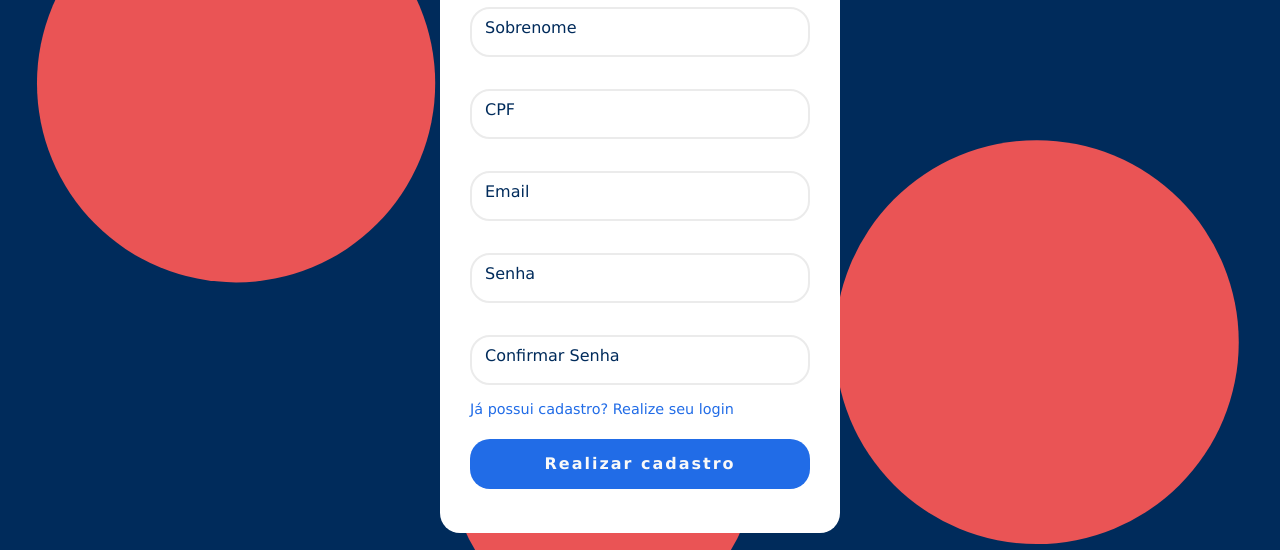
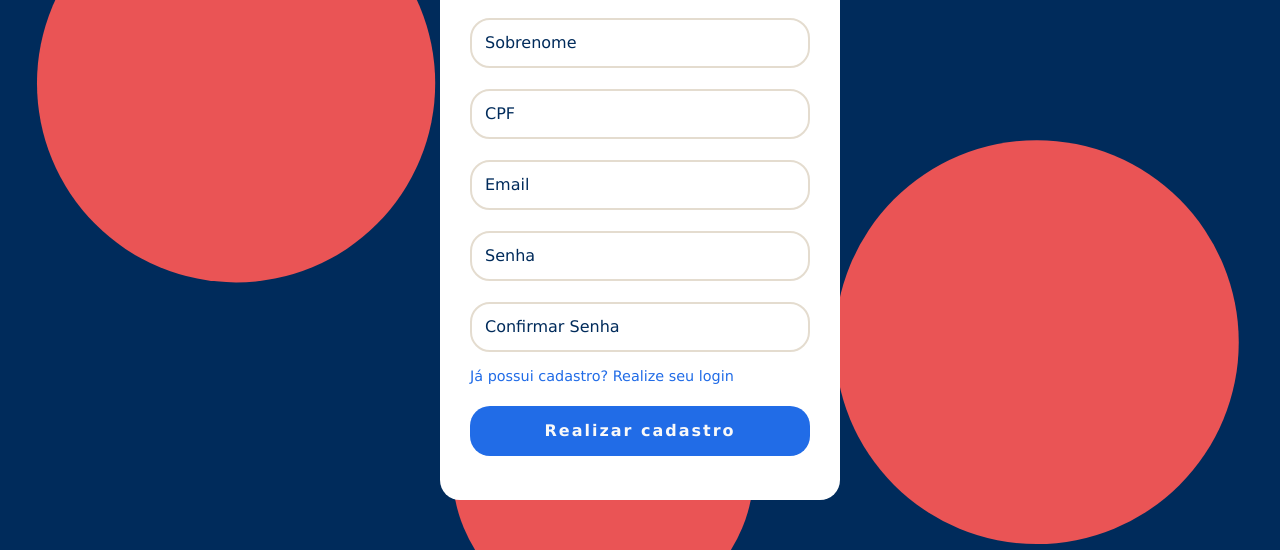
Before and after one commit to ahcaio/Gynvagas, a plain HTML site: page cadastro.html in a window 1280 px wide. Shown: the part 250-800 px from the top of the page. Drawn offline with Linux system fonts and the light colour scheme.

Commit message:
update sytle

```diff
--- a/cadastro.js
+++ b/cadastro.js
@@ -130,10 +130,10 @@ function cadastrar(){
 
             }
         )
-        alert('Cadastro realizado com sucesso')
+
 
         localStorage.setItem('listaUser', JSON.stringify(listaUser))
-
+        alert('Cadastro realizado com sucesso')
 
         setTimeout(()=> {
             window.location.href = 'http://127.0.0.1:5500/login.html?'
--- a/styles/login.css
+++ b/styles/login.css
@@ -124,7 +124,7 @@ body {
     height: 50px;
     padding:  5px 5px;
     display: inlie-block;
-    border: 2px solid #ebebeb;
+    border: 2px solid #E4DCCF;
     outline: none;
     min-width: 180px;
     font-size:16px;
@@ -134,7 +134,7 @@ body {
 
 .label-float {
     position: relative;
-    padding-top: 16px;
+    padding-top: 5px;
     margin: 0;
 }
 
@@ -148,7 +148,7 @@ body {
     position: absolute;
     top: 0;
     left: 10px;
-    margin-top: 22px;
+    margin-top: 15px;
     transition: all .3s ease-out;
     padding: 5px 5px 5px 5px;
 }
@@ -156,7 +156,7 @@ body {
 .label-float input:focus + label,
 .label-float input:valid + label {
     font-size: 13px;
-    margin-top: -10px;
+    margin-top: -18px;
     color: #10449A;
 }
 
```
Also changed, not shown: 1 other file.
